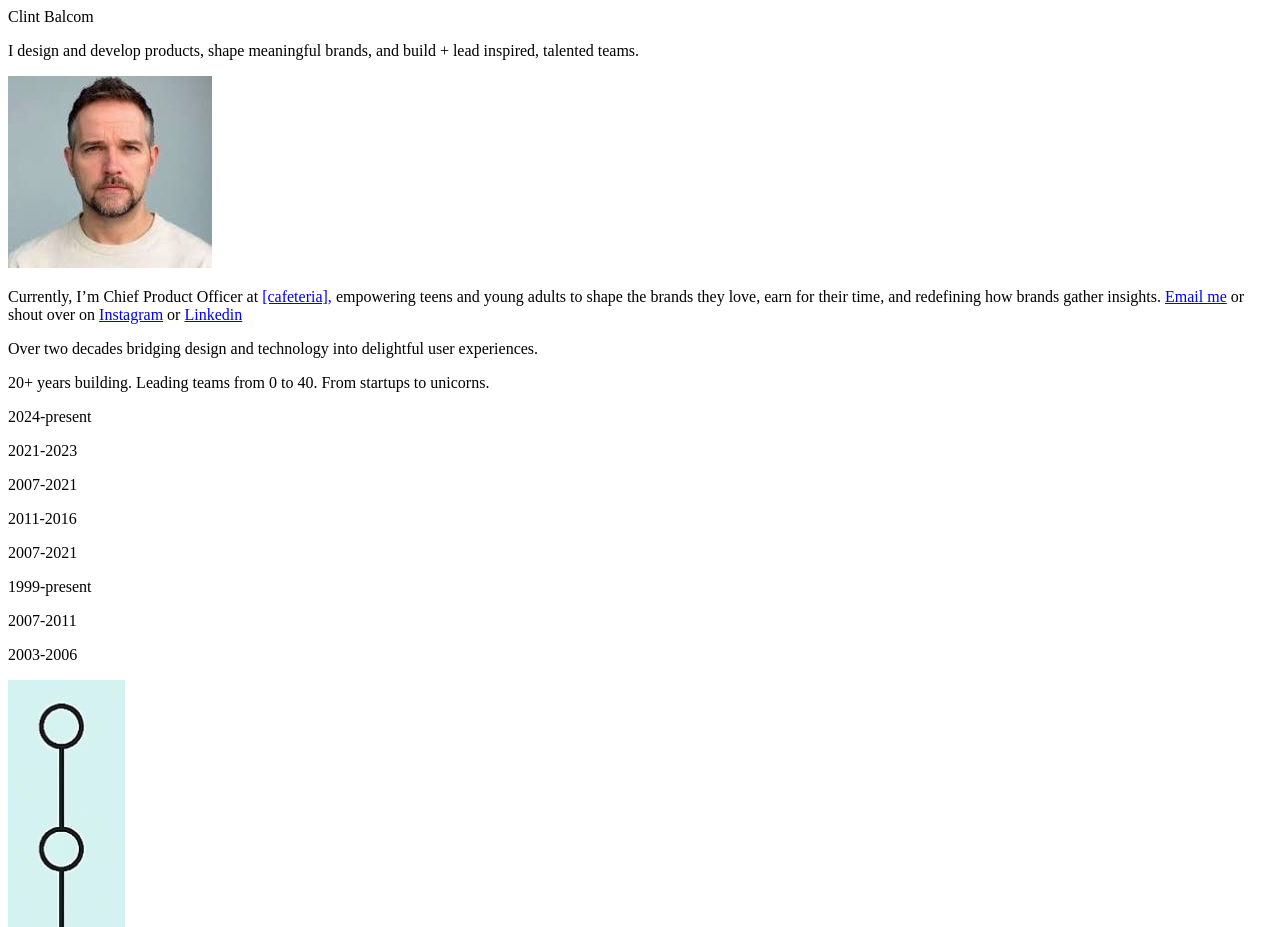
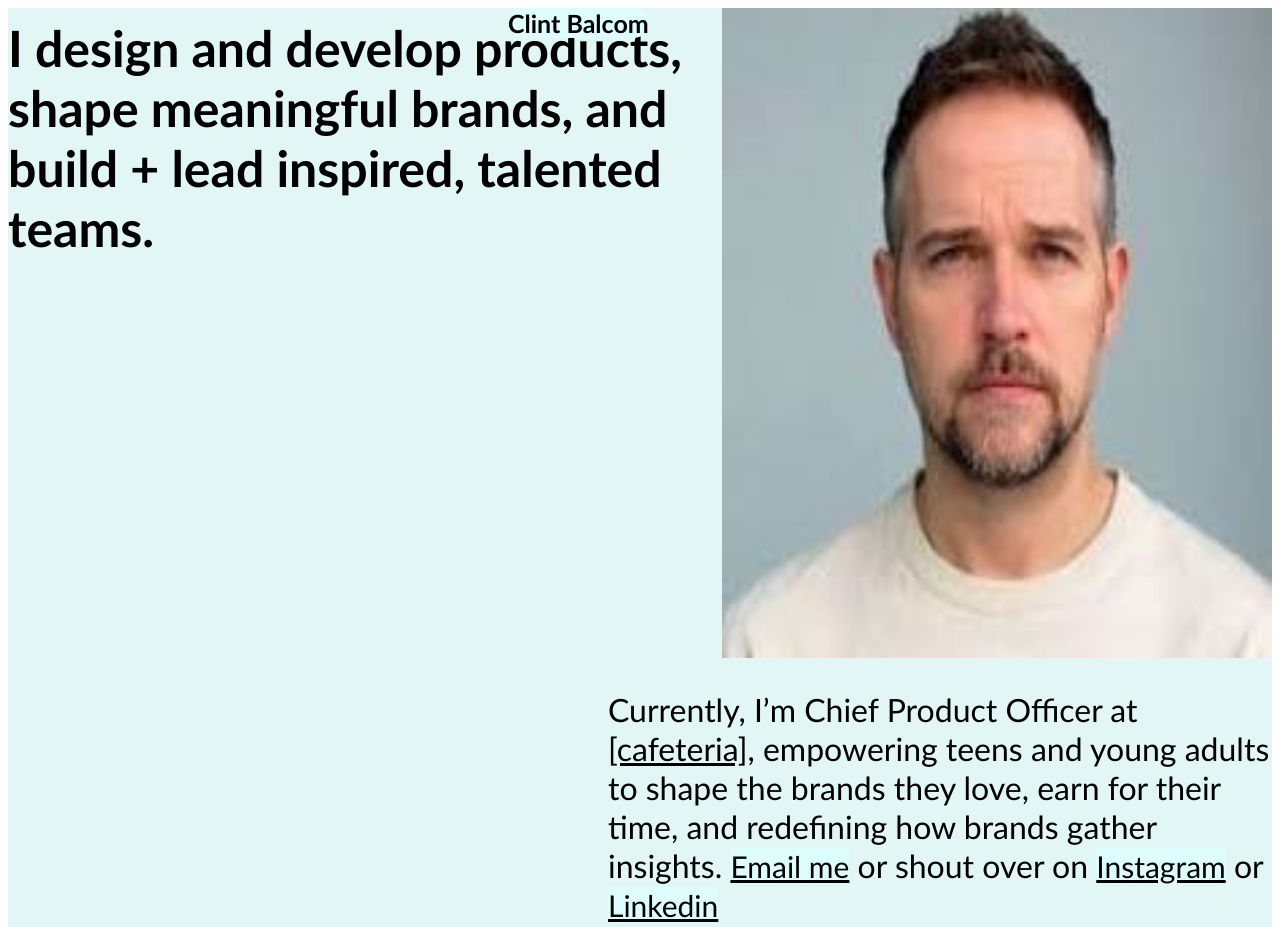
Before and after one commit to iyan15-hub/clint-folder, a plain HTML site: page clint-asset/index.html in a window 1280 px wide. Shown: the top 927 px of the page. Drawn offline with Linux system fonts and the light colour scheme.

Commit message:
typo:index file

```diff
--- a/clint-asset/index.html
+++ b/clint-asset/index.html
@@ -4,7 +4,7 @@
 <head>
     <meta charset="UTF-8">
     <meta name="viewport" content="width=device-width, initial-scale=1.0">
-    <link rel="stylesheet" href=".//clint.css">
+    <link rel="stylesheet" href="./clint.css">
     <title>clint balcom product and design</title>
 </head>
 <body>
```
